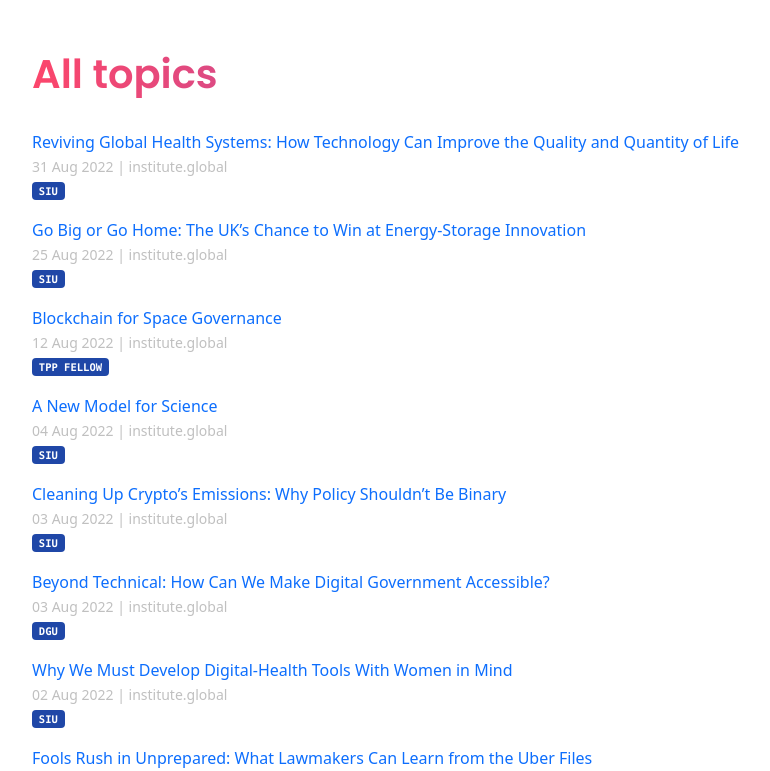
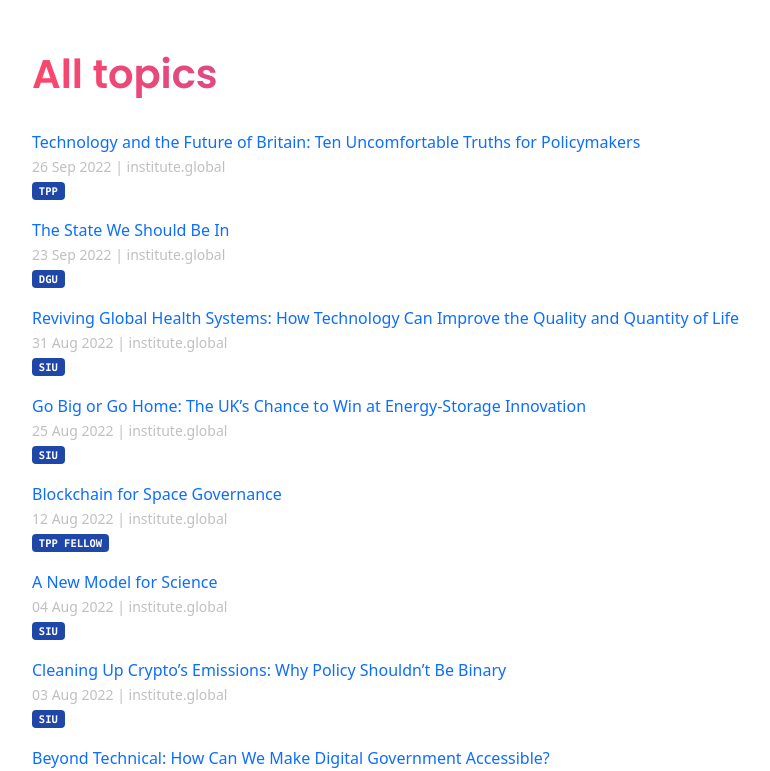
Before and after one commit to techpolicyio/techpolicyio.github.io, a Jekyll site: the page built from pages/home.md, in a window 1280 px wide and 900 px high, scrolled down 764 px, cut to the strip 129-900 px from the top of the window. Shown: the whole strip, without its empty margins (50-820 px from the left). Built offline with Jekyll 4.4.1, drawn with Linux system fonts in a browser that asks for light colours.

Commit message:
Update links.yml

```diff
--- a/_data/links.yml
+++ b/_data/links.yml
@@ -1484,3 +1484,11 @@
   url: https://institute.global/policy/reviving-global-health-systems-how-technology-can-improve-quality-and-quantity-life
   date: 2022-08-31
   unit: siu
+- title: "The State We Should Be In"
+  url: https://institute.global/policy/state-we-should-be
+  date: 2022-09-23
+  unit: dgu
+- title: "Technology and the Future of Britain: Ten Uncomfortable Truths for Policymakers"
+  url: https://institute.global/policy/technology-and-future-britain-ten-uncomfortable-truths-policymakers
+  date: 2022-09-26
+  unit: tpp
```
